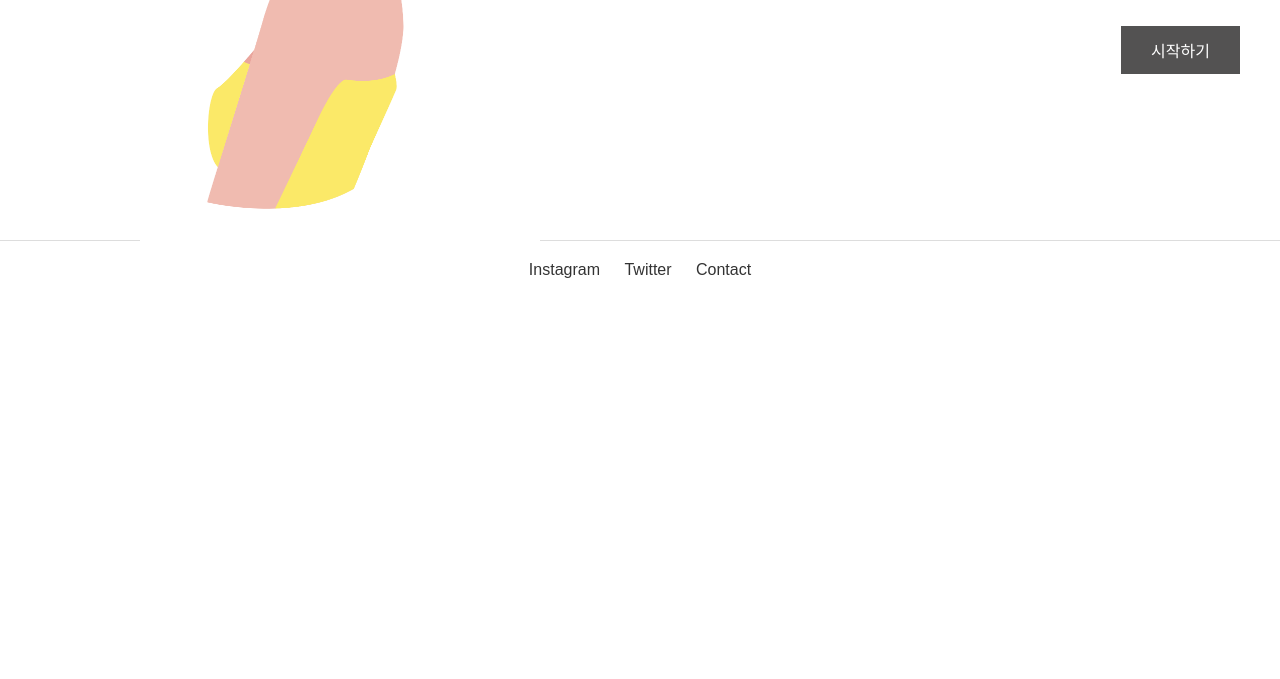
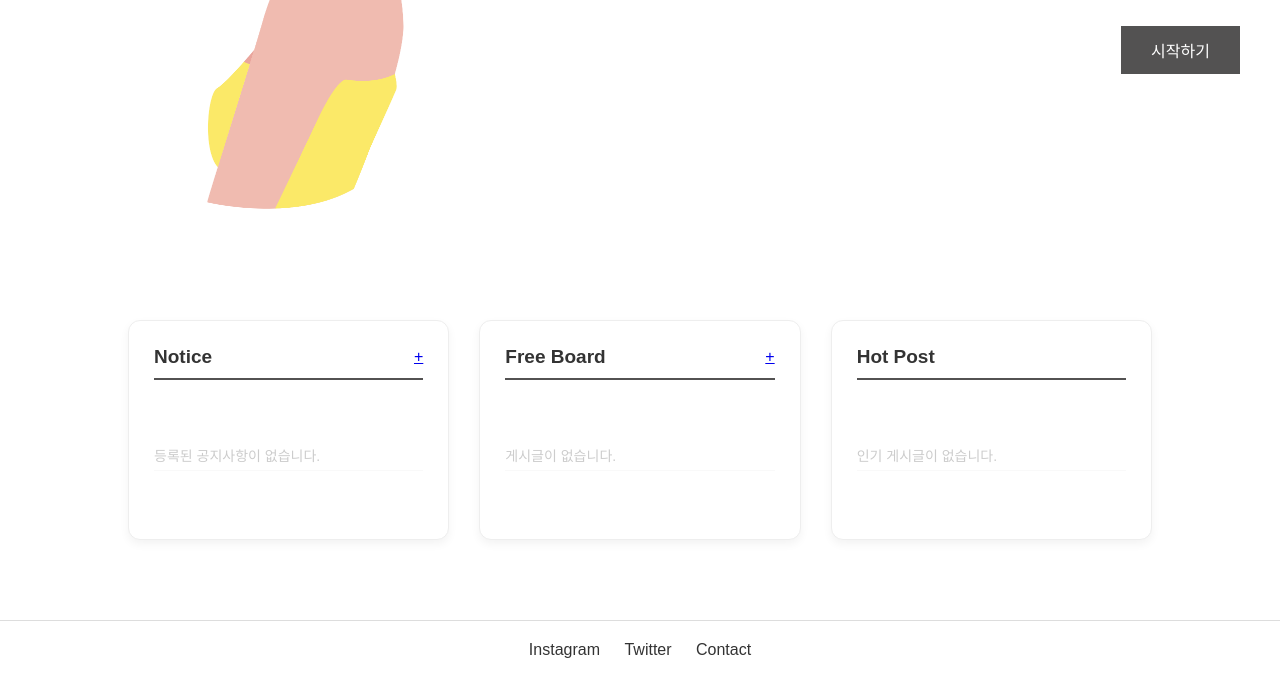
Before and after one commit to ANswer14/PaletteMe, a Django app: page / in a window 1280 px wide. Shown: the part 416-1095 px from the top of the page. Before the commit the page ends 694 px from the top, so only its background shows below. Run offline with Django 5.2, Linux system fonts and the light colour scheme.

Commit message:
FEAT : 첫페이지 화면에 공지사항과 자유게시판 최신글 3개, 좋아요 많은 순 3개 보이는 기능 추가

```diff
--- a/static/css/main.css
+++ b/static/css/main.css
@@ -61,3 +61,92 @@
     animation: floatUp 1.6s ease-out forwards;
     animation-delay: 0.6s;
 }
+
+/* 다른 CSS 간섭을 무시하고 강제로 중앙 정렬 */
+body .main-bottom-sections {
+    display: flex !important;
+    width: 80% !important;
+    max-width: 1200px !important;
+    margin: 80px auto !important; /* 상단 배너와 80px 띄우고 가로 중앙 */
+    gap: 30px !important;
+    justify-content: space-between !important;
+    align-items: flex-start !important;
+    float: none !important;
+    clear: both !important;
+}
+
+/* 개별 박스 설정 */
+body .main-bottom-sections .summary-box {
+    flex: 1 !important;
+    background: white !important;
+    padding: 25px !important;
+    border-radius: 12px !important;
+    border: 1px solid #eee !important;
+    box-shadow: 0 4px 10px rgba(0,0,0,0.05) !important;
+    min-height: 220px !important;
+    box-sizing: border-box !important;
+}
+
+/* 제목 부분 */
+body .main-bottom-sections .summary-header {
+    display: flex !important;
+    justify-content: space-between !important;
+    align-items: center !important;
+    margin-bottom: 15px !important;
+    border-bottom: 2px solid #535252 !important;
+    padding-bottom: 10px !important;
+}
+
+body .main-bottom-sections .summary-header h3 {
+    margin: 0 !important;
+    font-size: 19px !important;
+    color: #333 !important;
+    font-weight: bold !important;
+}
+
+/* 리스트 스타일 */
+body .main-bottom-sections .summary-list {
+    list-style: none !important;
+    padding: 0 !important;
+    margin: 0 !important;
+}
+
+body .main-bottom-sections .summary-list li {
+    display: flex !important;
+    justify-content: space-between !important;
+    align-items: center !important;
+    margin-bottom: 12px !important;
+    font-size: 14px !important;
+    border-bottom: 1px solid #f9f9f9 !important;
+    padding-bottom: 5px !important;
+}
+
+body .main-bottom-sections .summary-list li a {
+    text-decoration: none !important;
+    color: #555 !important;
+    white-space: nowrap !important;
+    overflow: hidden !important;
+    text-overflow: ellipsis !important;
+    max-width: 70% !important;
+}
+
+body .main-bottom-sections .summary-list li a:hover {
+    color: #e67e22 !important;
+    text-decoration: underline !important;
+}
+
+/* 날짜 및 좋아요 수 */
+body .main-bottom-sections .summary-date,
+body .main-bottom-sections .like-count {
+    color: #aaa !important;
+    font-size: 12px !important;
+    flex-shrink: 0 !important;
+}
+
+/* 데이터 없을 때 */
+body .main-bottom-sections .no-data {
+    color: #ccc !important;
+    text-align: center !important;
+    padding-top: 50px !important;
+    width: 100% !important;
+}
--- a/templates/main.html
+++ b/templates/main.html
@@ -17,4 +17,77 @@
         {% endif %}
     </div>
 </main>
+
+<div class="main-bottom-sections">
+    <div class="summary-box">
+        <div class="summary-header">
+            <h3>Notice</h3>
+            <!-- [중요] 경로 확인할것!!!!!! -->
+            <a href="/boards/noticeList" class="more-btn">+</a>
+        </div>
+        <ul class="summary-list">
+            <!-- [이름확인!!!!] 공지사항 최신글 3개 -->
+            {% if recent_notices %}
+                {% for notice in recent_notices %}
+                <li>
+                    <!-- [중요] 경로 확인할것!!!!!! -->
+                    <a href="/boards/noticeDetail/{{ notice.id }}">{{ notice.title }}</a>
+                    <span class="summary-date">{{ notice.created_at|date:"m-d" }}</span>
+                </li>
+                {% endfor %}
+            {% else %}
+                <li class="no-data">등록된 공지사항이 없습니다.</li>
+            {% endif %}
+        </ul>
+    </div>
+
+    <div class="summary-box">
+        <div class="summary-header">
+            <h3>Free Board</h3>
+            <!-- [중요] 경로 확인할것!!!!!! -->
+            <a href="/boards/boardList" class="more-btn">+</a>
+        </div>
+        <ul class="summary-list">
+            <!-- [이름확인!!!!] 자유게시판 최신글 3개 -->
+            {% if recent_free_posts %}
+                {% for post in recent_free_posts %}
+                <li>
+                    <!-- [중요] 경로 확인할것!!!!!! -->
+                    <a href="/boards/boardDetail/{{ post.id }}">
+                        {{ post.title }}
+                        {% if post.comment_count > 0 %}
+                            <span class="comment-count">[{{ post.comment_count }}]</span>
+                        {% endif %}
+                    </a>
+                    <span class="summary-date">{{ post.created_at|date:"m-d" }}</span>
+                </li>
+                {% endfor %}
+            {% else %}
+                <li class="no-data">게시글이 없습니다.</li>
+            {% endif %}
+        </ul>
+    </div>
+
+    <div class="summary-box">
+        <div class="summary-header">
+            <h3>Hot Post</h3>
+        </div>
+        <ul class="summary-list">
+            <!-- [이름확인!!!!] 좋아요 많은 순 3개 -->
+            {% if top_liked_posts %}
+                {% for post in top_liked_posts %}
+                <li>
+                    <!-- [중요] 경로 확인할것!!!!!! -->
+                    <a href="/boards/boardDetail/{{ post.id }}">
+                        <span class="like-icon">❤️</span> {{ post.title }}
+                    </a>
+                    <span class="like-count">{{ post.like_count }}</span>
+                </li>
+                {% endfor %}
+            {% else %}
+                <li class="no-data">인기 게시글이 없습니다.</li>
+            {% endif %}
+        </ul>
+    </div>
+</div>
 {% endblock %}
```
